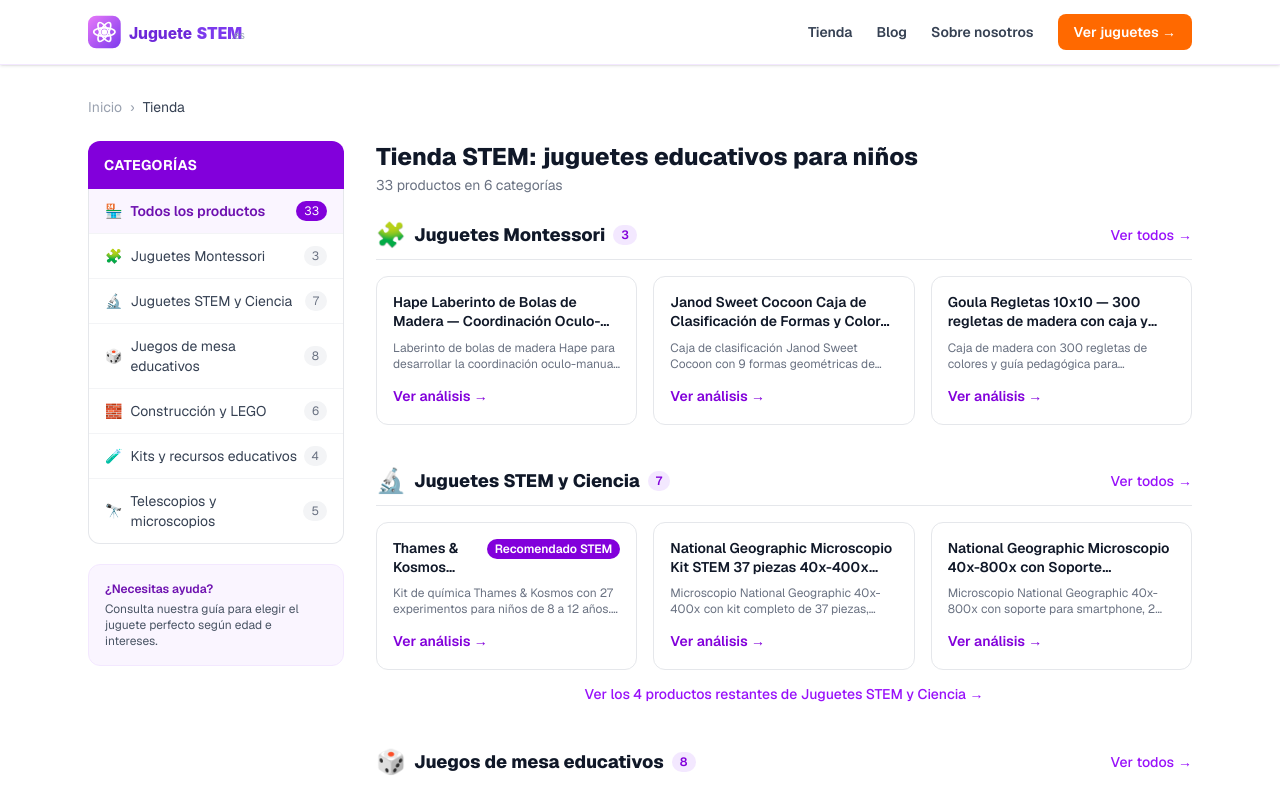
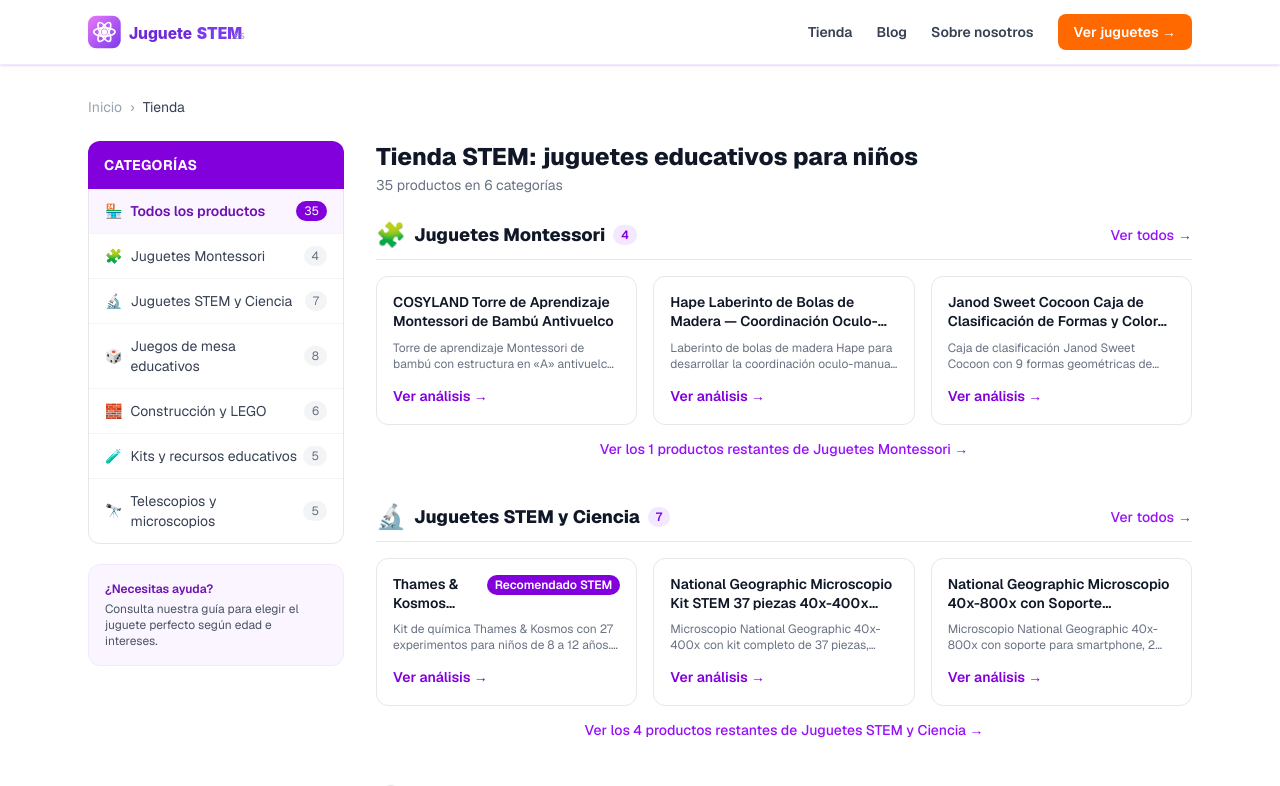
Before and after one commit to mktweb360/juguetestem, a Next.js app: page /tienda in a window 1280 px wide. Shown: the top 786 px of the page. Built offline with nearby package versions, Linux system fonts and the light colour scheme.

Commit message:
tienda: Mega Kit de Excavación y torre COSYLAND con su referencia vigente en Amazon.es; fuera la certificación CPC no verificada

```diff
--- a/app/blog/[slug]/page.tsx
+++ b/app/blog/[slug]/page.tsx
@@ -78,7 +78,7 @@
     { heading: "Tabla comparativa", table: { headers: ["Juguete", "Edad", "Área STEM"], rows: [["Thames & Kosmos Kids First", "5+", "Química/Ciencia"], ["NatGeo Mega Kit Excavación", "6+", "Geología"], ["Geomag Classic 91 piezas", "3+", "Ingeniería/Magnetismo"]] } },
     { heading: "Análisis de los 3 mejores juguetes STEM" },
     { heading: "1. Thames & Kosmos Kids First Science Kit — Primeros experimentos", text: "El kit de iniciación a la ciencia de Thames & Kosmos está pensado específicamente para los más pequeños de la casa. Incluye 12 experimentos de química seguros, herramientas de laboratorio de tamaño infantil y un manual a todo color de 28 páginas que guía cada actividad paso a paso. Es la mejor forma de despertar la curiosidad científica desde los 5 años.", pros: ["Diseñado desde los 5 años", "12 experimentos seguros y guiados", "Herramientas de laboratorio de tamaño infantil", "Manual ilustrado a todo color"], cons: ["Requiere supervisión de un adulto", "Instrucciones principalmente en inglés"], cta: { asin: "B0DSCJFN67", label: "Ver el kit Kids First →" } },
-    { heading: "2. National Geographic Mega Kit de Excavación — Ciencia con las manos", text: "Es uno de los kits STEM más populares del mercado. Los niños se convierten en pequeños geólogos y excavan un bloque para descubrir 15 gemas y minerales reales como amatista, cuarzo rosa u ojo de tigre. Incluye herramientas de excavación, una guía de identificación y una bolsa de colección.", pros: ["15 gemas y minerales reales auténticos", "Incluye herramientas, guía y bolsa", "Aprendizaje práctico y muy motivador"], cons: ["Conviene proteger la superficie de trabajo", "El bloque puede resultar duro para los más pequeños"], cta: { asin: "B0BRN37W2C", label: "Ver el Mega Kit de Excavación →" } },
+    { heading: "2. National Geographic Mega Kit de Excavación — Ciencia con las manos", text: "Es uno de los kits STEM más populares del mercado. Los niños se convierten en pequeños geólogos y excavan un bloque para descubrir 15 gemas y minerales reales como amatista, cuarzo rosa u ojo de tigre. Incluye herramientas de excavación, una guía de identificación y una bolsa de colección.", pros: ["15 gemas y minerales reales auténticos", "Incluye herramientas, guía y bolsa", "Aprendizaje práctico y muy motivador"], cons: ["Conviene proteger la superficie de trabajo", "El bloque puede resultar duro para los más pequeños"], cta: { asin: "B0DTYJ3VKH", label: "Ver el Mega Kit de Excavación →" } },
     { heading: "3. Geomag Classic Color 91 piezas — Construcción magnética", text: "Las barras magnéticas y bolas de acero de Geomag permiten construir estructuras en 2D y 3D de forma intuitiva, sin instrucciones. A los 5 años es una herramienta excelente para trabajar el pensamiento espacial, la geometría y la ingeniería básica. Fabricado en Suiza y libre de BPA.", pros: ["91 piezas para construcciones complejas", "Estimula el pensamiento espacial y la geometría", "Fabricación suiza de alta calidad y sin BPA", "Compatible con el resto de sets Geomag"], cons: ["Precio algo elevado", "Las piezas magnéticas requieren vigilancia"], cta: { asin: "B01MZ4FJ0N", label: "Ver el set Geomag Classic →" } },
     { heading: "Cómo elegir un juguete STEM para un niño de 5 años", list: ["Seguridad ante todo: a los 5 años evita imanes sueltos que se puedan ingerir y piezas muy pequeñas sin supervisión.", "Autonomía adaptada: busca kits con manual visual paso a paso para que el niño participe sin depender del adulto en todo momento.", "Duración de la actividad: a esta edad la atención es corta; prioriza experimentos y construcciones que den resultados rápidos y visibles."] },
     { faqs: [{ q: "¿A partir de qué edad se pueden usar juguetes STEM?", a: "Existen juguetes STEM adaptados desde los 3 años, como los sets de construcción magnética. Los kits de ciencia con experimentos suelen recomendarse a partir de los 5 años, siempre con supervisión adulta." }, { q: "¿Son seguros los kits de ciencia para niños de 5 años?", a: "Los kits de ciencia para esta edad, como el Kids First de Thames & Kosmos, usan materiales y reactivos seguros. Aun así, se recomienda la supervisión de un adulto durante los experimentos." }, { q: "¿Los juguetes STEM sirven igual para niñas y niños?", a: "Por supuesto. Las niñas tienen el mismo interés y aptitud para la ciencia y la tecnología. Ofrecer juguetes STEM por igual desde pequeños ayuda a evitar sesgos de género en las vocaciones futuras." }, { q: "¿Qué juguete STEM regalar a un niño de 5 años que se aburre rápido?", a: "El Mega Kit de Excavación de National Geographic suele funcionar muy bien porque combina misterio, actividad física y una recompensa tangible (las gemas), manteniendo la atención durante toda la actividad." }] },
@@ -88,7 +88,7 @@
     { text: "La filosofía Montessori sigue siendo una de las más valoradas por las familias que buscan juguetes que respeten el ritmo natural de aprendizaje de sus hijos. Frente a los juguetes con luces y sonidos, los materiales Montessori apuestan por la madera, la autonomía y el aprendizaje por descubrimiento. En esta guía hemos seleccionado tres de los mejores juguetes Montessori disponibles para niños de 1 a 6 años: dos torres de aprendizaje que fomentan la participación en las tareas del hogar y una Torre Rosa artesanal, material clásico del método. Analizamos cuál encaja mejor según la edad y el presupuesto." },
     { heading: "Tabla comparativa", table: { headers: ["Producto", "Edad", "Material"], rows: [["COSYLAND Torre Antivuelco", "18m+", "Bambú"], ["Beeloom Panda Tower", "18m+", "Madera"], ["Torre Rosa Montessori 10 cubos", "3+", "Madera natural"]] } },
     { heading: "Análisis de los 3 mejores juguetes Montessori" },
-    { heading: "1. COSYLAND Torre de Aprendizaje Antivuelco — La más segura", text: "La torre de aprendizaje más vendida del mercado gracias a su certificación CPC y su estructura antivuelco. Permite que los niños desde 18 meses participen en la cocina o el baño de forma segura, a la altura de la encimera. Fabricada en bambú natural con un acabado elegante y sostenible.", pros: ["Certificación de seguridad CPC", "Estructura antivuelco muy estable", "Apta desde los 18 meses", "Bambú natural y sostenible"], cons: ["El montaje requiere herramientas básicas", "Precio algo superior a competidores"], cta: { asin: "B0CZ9837NN", label: "Ver la torre COSYLAND →" } },
+    { heading: "1. COSYLAND Torre de Aprendizaje de bambú — Estructura antivuelco", text: "Una torre de bambú con estructura en «A» antivuelco. Permite que los niños desde 18 meses participen en la cocina o el baño de forma segura, a la altura de la encimera. Fabricada en bambú natural con un acabado elegante y sostenible.", pros: ["Estructura en «A» antivuelco", "Apta desde los 18 meses", "Bambú natural y sostenible"], cons: ["El montaje requiere herramientas básicas", "Ocupa espacio en cocinas pequeñas"], cta: { asin: "B0H2LDYFQL", label: "Ver la torre COSYLAND →" } },
     { heading: "2. Beeloom Panda Tower — Altura regulable en 3 niveles", text: "La Beeloom Panda Tower destaca por sus 3 niveles de altura regulable, lo que le da una vida útil más larga a medida que el niño crece. Incorpora barandillas de protección y pies antideslizantes, y está fabricada en madera con acabado no tóxico. Una opción muy completa para cocina y baño.", pros: ["3 niveles de altura regulable", "Barandillas de protección seguras", "Pies antideslizantes", "Madera con acabado no tóxico"], cons: ["Requiere siempre vigilancia de un adulto", "Peso máximo limitado"], cta: { asin: "B093H92GR2", label: "Ver la Beeloom Panda Tower →" } },
     { heading: "3. Torre Rosa Montessori 10 cubos — El material clásico", text: "La Torre Rosa es uno de los materiales pedagógicos más icónicos del método Montessori. Estos 10 cubos de madera natural con tintes naturales, de tamaño y peso crecientes, trabajan el pensamiento matemático, la motricidad fina y la concentración. Fabricada artesanalmente en Galicia, con opción de personalizar el nombre sin coste.", pros: ["Material Montessori auténtico y pedagógico", "Fabricación artesanal española (Galicia)", "Madera y tintes 100% naturales", "Personalización del nombre gratuita"], cons: ["Entrega algo más lenta que las grandes marcas", "Disponible solo en madera natural"], cta: { asin: "B0B4BL9M15", label: "Ver la Torre Rosa Montessori →" } },
     { heading: "Cómo elegir un juguete Montessori", list: ["Materiales naturales: prioriza madera, bambú o tela frente al plástico con luces y sonidos.", "Adecuación a la edad: las torres de aprendizaje son ideales desde los 18 meses; los materiales sensoriales con piezas pequeñas, a partir de los 3 años.", "Control del error: un buen material Montessori permite que el niño se dé cuenta solo de si lo hace bien, sin necesidad de corrección adulta."] },
@@ -99,7 +99,7 @@
     { text: "Los Reyes Magos son, para muchas familias españolas, el momento más ilusionante del año. Pero acertar con el regalo no siempre es fácil: cada edad tiene sus intereses y su nivel de desarrollo, y un juguete mal elegido acaba olvidado en un rincón. En esta guía para Reyes Magos 2026 hemos seleccionado cuatro juguetes educativos que triunfan por edades y categorías: excavación de gemas, estrategia, construcción libre y robótica. Todos están disponibles para comprar online y combinan diversión con aprendizaje real. Te ayudamos a elegir el regalo perfecto según la edad y el perfil de cada niño." },
     { heading: "Tabla comparativa", table: { headers: ["Juguete", "Edad", "Categoría"], rows: [["NatGeo Mega Kit Excavación", "6+", "Ciencia"], ["Devir Catán Junior", "6+", "Estrategia"], ["LEGO 10698 Classic", "4+", "Construcción"], ["Science4you Robotics Alfabot", "6+", "Robótica"]] } },
     { heading: "Análisis de los 4 mejores regalos de Reyes" },
-    { heading: "1. National Geographic Mega Kit de Excavación — Para pequeños científicos", text: "Un regalo que engancha desde el primer minuto: los niños excavan un bloque para descubrir 15 gemas y minerales reales. Es uno de los kits de ciencia más vendidos en España. Incluye herramientas, guía de identificación y bolsa de colección. Ideal a partir de los 6 años.", pros: ["15 gemas reales que quedan de recuerdo", "Actividad práctica muy motivadora", "Excelente relación calidad-precio"], cons: ["Genera algo de suciedad al excavar", "Mejor con superficie protegida"], cta: { asin: "B0BRN37W2C", label: "Ver el Mega Kit →" } },
+    { heading: "1. National Geographic Mega Kit de Excavación — Para pequeños científicos", text: "Un regalo que engancha desde el primer minuto: los niños excavan un bloque para descubrir 15 gemas y minerales reales. Es uno de los kits de ciencia más vendidos en España. Incluye herramientas, guía de identificación y bolsa de colección. Ideal a partir de los 6 años.", pros: ["15 gemas reales que quedan de recuerdo", "Actividad práctica muy motivadora", "Excelente relación calidad-precio"], cons: ["Genera algo de suciedad al excavar", "Mejor con superficie protegida"], cta: { asin: "B0DTYJ3VKH", label: "Ver el Mega Kit →" } },
     { heading: "2. Devir Catán Junior — Estrategia desde los 6 años", text: "La versión infantil del mítico Catán introduce a los niños en el mundo de la estrategia y el comercio de forma accesible. Para 2 a 4 jugadores, con partidas de unos 30 minutos y en español. Un regalo redondo para familias que quieren empezar a jugar juntos a los juegos de mesa modernos.", pros: ["Introduce la estrategia desde los 6 años", "Partidas de solo 30 minutos", "Edición en español", "Mecánicas simples pero con profundidad"], cons: ["Fichas de plástico (no madera)", "Limitado a 2-4 jugadores"], cta: { asin: "B07WC54XF8", label: "Ver Catán Junior →" } },
     { heading: "3. LEGO 10698 Classic Caja Grande — Construcción libre", text: "La caja de ladrillos LEGO más completa para la construcción libre: 790 piezas en 33 colores, con ventanas, puertas, ruedas y ojos, además de 2 bases verdes. Sin instrucciones cerradas, para que la creatividad no tenga límite. Un clásico de Reyes que dura años. Desde los 4 años.", pros: ["790 piezas en 33 colores", "Incluye ventanas, puertas, ruedas y ojos", "Fomenta la creatividad sin límites", "Calidad LEGO garantizada"], cons: ["Precio superior a marcas alternativas", "Sin instrucciones específicas de modelos"], cta: { asin: "B00PY3EYQO", label: "Ver la caja LEGO Classic →" } },
     { heading: "4. Science4you Robotics Alfabot — Primera robótica", text: "Con 238 piezas, este kit permite construir 3 robots diferentes que se mueven gracias a un motor incorporado. Incluye un libro educativo en 9 idiomas (español incluido). Es una introducción estupenda a la robótica y la ingeniería para niños de 6 a 10 años.", pros: ["Construye 3 robots diferentes", "Motor incluido: los robots se mueven", "Libro educativo en español"], cons: ["El montaje requiere paciencia", "Pilas AA no incluidas"], cta: { asin: "B07B495BJG", label: "Ver Science4you Robotics →" } },
@@ -124,7 +124,7 @@
     { heading: "Análisis de los 3 mejores juguetes para 3 años" },
     { heading: "1. Torre Rosa Montessori 10 cubos — Matemáticas con las manos", text: "Este material Montessori clásico consiste en 10 cubos de madera natural de tamaño y peso crecientes. A los 3 años ayuda a interiorizar conceptos de tamaño, orden y secuencia, además de trabajar la motricidad fina y la concentración. Fabricada artesanalmente en Galicia, con tintes naturales.", pros: ["Material Montessori auténtico", "Trabaja tamaño, orden y motricidad fina", "Madera y tintes 100% naturales", "Fabricación artesanal española"], cons: ["Entrega algo más lenta", "Solo disponible en madera natural"], cta: { asin: "B0B4BL9M15", label: "Ver la Torre Rosa →" } },
     { heading: "2. Geomag Classic Color 91 piezas — Construcción magnética", text: "Las barras magnéticas de colores y las bolas de acero permiten a los niños de 3 años construir figuras 2D y 3D de forma libre e intuitiva. Es un juguete que crece con ellos y desarrolla el pensamiento espacial y la creatividad. Fabricado en Suiza y libre de BPA.", pros: ["Construcción libre e intuitiva", "Desarrolla el pensamiento espacial", "Fabricación suiza sin BPA", "Compatible con otros sets Geomag"], cons: ["Las piezas magnéticas requieren vigilancia", "Precio algo elevado"], cta: { asin: "B01MZ4FJ0N", label: "Ver el set Geomag →" } },
-    { heading: "3. COSYLAND Torre de Aprendizaje — Autonomía en casa", text: "A los 3 años los niños quieren hacer las cosas por sí mismos. La torre de aprendizaje COSYLAND, con certificación CPC y estructura antivuelco, les permite llegar a la encimera de forma segura y participar en la cocina. Fomenta la autonomía y la autoestima siguiendo la filosofía Montessori.", pros: ["Certificación de seguridad CPC", "Estructura antivuelco estable", "Fomenta la autonomía del niño", "Bambú natural y sostenible"], cons: ["Ocupa espacio en la cocina", "El montaje requiere herramientas básicas"], cta: { asin: "B0CZ9837NN", label: "Ver la torre COSYLAND →" } },
+    { heading: "3. COSYLAND Torre de Aprendizaje — Autonomía en casa", text: "A los 3 años los niños quieren hacer las cosas por sí mismos. La torre de aprendizaje COSYLAND, de bambú y con estructura antivuelco, les permite llegar a la encimera de forma segura y participar en la cocina. Fomenta la autonomía y la autoestima siguiendo la filosofía Montessori.", pros: ["Estructura en «A» antivuelco", "Fomenta la autonomía del niño", "Bambú natural y sostenible"], cons: ["Ocupa espacio en la cocina", "El montaje requiere herramientas básicas"], cta: { asin: "B0H2LDYFQL", label: "Ver la torre COSYLAND →" } },
     { heading: "Qué tener en cuenta al elegir juguetes para 3 años", list: ["Sin piezas peligrosas: a los 3 años ya se pueden usar piezas medianas, pero mantén la vigilancia con imanes y elementos pequeños.", "Juguetes abiertos: prioriza materiales sin una única función (construcción, materiales Montessori) que crezcan con el niño.", "Autonomía y motricidad: a esta edad, los juguetes que trabajan la motricidad fina y la independencia tienen un impacto especialmente positivo."] },
     { faqs: [{ q: "¿Qué juguetes son más educativos para un niño de 3 años?", a: "A los 3 años destacan los materiales Montessori (como la Torre Rosa), la construcción magnética y las torres de aprendizaje, porque desarrollan motricidad, pensamiento lógico y autonomía." }, { q: "¿Es seguro el Geomag para niños de 3 años?", a: "El Geomag Classic está recomendado a partir de los 3 años, pero como incluye piezas magnéticas conviene supervisar el juego para evitar que el niño se lleve piezas a la boca." }, { q: "¿Cuántos juguetes debería tener un niño de 3 años?", a: "Menos es más. La filosofía Montessori recomienda ofrecer pocos juguetes a la vez y rotarlos cada pocas semanas para favorecer la concentración y evitar la sobreestimulación." }, { q: "¿A los 3 años ya se puede usar una torre de aprendizaje?", a: "Sí. Las torres de aprendizaje se recomiendan desde los 18 meses, así que a los 3 años son perfectamente adecuadas y muy útiles para fomentar la autonomía en casa." }] },
   ],
--- a/data/products.ts
+++ b/data/products.ts
@@ -99,9 +99,8 @@
   },
   {
     slug: "cosyland-torre-aprendizaje-antivuelco",
-    unavailable: "2026-10-12",
-    name: "COSYLAND Torre de Aprendizaje Montessori Antivuelco CPC Bambu",
-    asin: "B0CZ9837NN",
+    name: "COSYLAND Torre de Aprendizaje Montessori de Bambú Antivuelco",
+    asin: "B0H2LDYFQL",
     image: "/images/products/cosyland-torre-aprendizaje-antivuelco.jpg",
     categorySlug: "juguetes-montessori",
     categoryName: "Juguetes Montessori",
@@ -109,11 +108,11 @@
     priceMin: 79,
     rating: 4.6,
     reviewCount: 2283,
-    shortDescription: "Torre aprendizaje Montessori COSYLAND certificada CPC con estructura antivuelco más estable. Desde 18 meses.",
-    fullDescription: "La COSYLAND es una de las torres de aprendizaje más vendidas gracias a su certificación CPC y su estructura antivuelco patentada. Desde 18 meses, permite a los bebés y niños pequeños explorar y participar en actividades del hogar de forma completamente segura. Color bambu natural elegante.",
-    pros: ["Certificación CPC garantía de seguridad", "Estructura antivuelco más estable del mercado", "Desde 18 meses", "Bambu natural sostenible"],
-    cons: ["Montaje requiere herramientas básicas", "Precio ligeramente superior a competidores"],
-    specs: { "Desde": "18 meses", "Certificación": "CPC", "Material": "Bambu natural", "Seguridad": "Antivuelco patentada" },
+    shortDescription: "Torre de aprendizaje Montessori de bambú con estructura en «A» antivuelco. Para niños desde 18 meses.",
+    fullDescription: "La torre de aprendizaje de COSYLAND está hecha de bambú natural con un recubrimiento no tóxico, resistente al agua y a las manchas, que se limpia con un paño húmedo. Su estructura en forma de «A» con función antivuelco aporta estabilidad mientras el niño sube y baja. Eleva al niño hasta la altura de la encimera o el lavabo para que participe en tareas como lavarse los dientes, lavar fruta o ayudar en la cocina, lo que fomenta su autonomía. Recomendada para niños a partir de 18 meses, siempre con supervisión adulta.",
+    pros: ["Bambú natural con recubrimiento no tóxico y fácil de limpiar","Estructura en «A» antivuelco","Desde 18 meses","Fomenta la autonomía en cocina y baño"],
+    cons: ["Requiere montaje","Ocupa espacio en cocinas pequeñas"],
+    specs: {"Desde":"18 meses","Material":"Bambú natural","Estructura":"En «A», antivuelco","Acabado":"Recubrimiento no tóxico, resistente al agua"},
     relatedPosts: ["torre-aprendizaje-bebe-guia", "mejores-juguetes-montessori-3-anos", "mejores-juguetes-montessori-2025"],
   },
   {
@@ -332,9 +331,8 @@
   },
   {
     slug: "national-geographic-mega-kit-excavacion-gemas",
-    unavailable: "2026-10-12",
     name: "National Geographic Mega Kit Excavación 15 Gemas Reales Juguete STEM",
-    asin: "B0BRN37W2C",
+    asin: "B0DTYJ3VKH",
     image: "/images/products/national-geographic-mega-kit-excavacion-gemas.jpg",
     categorySlug: "libros-educativos",
     categoryName: "Libros y recursos educativos",
```
